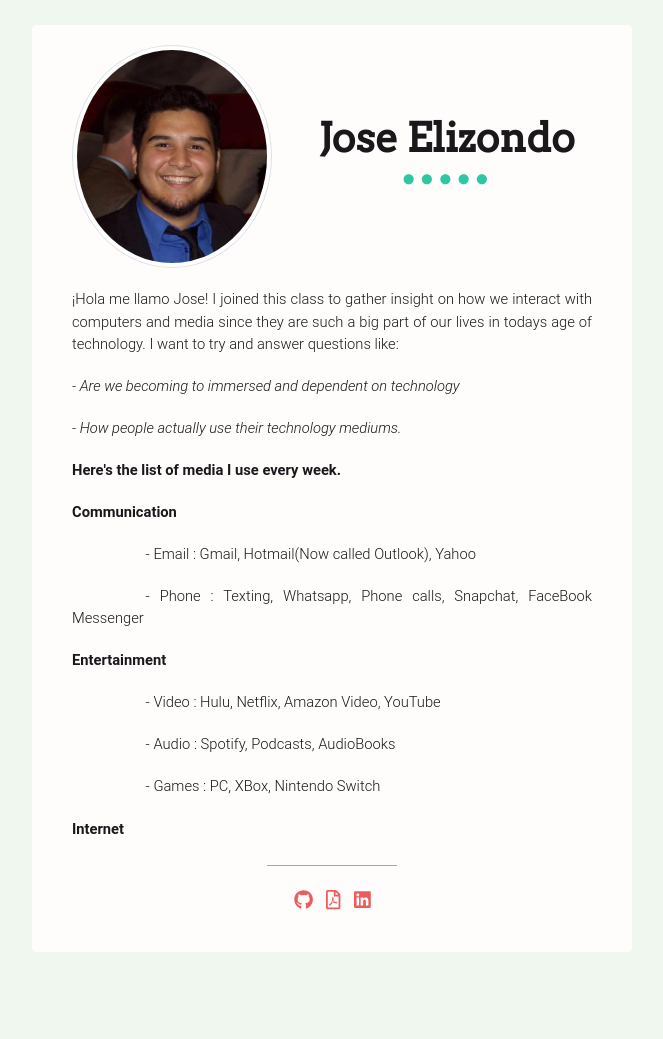
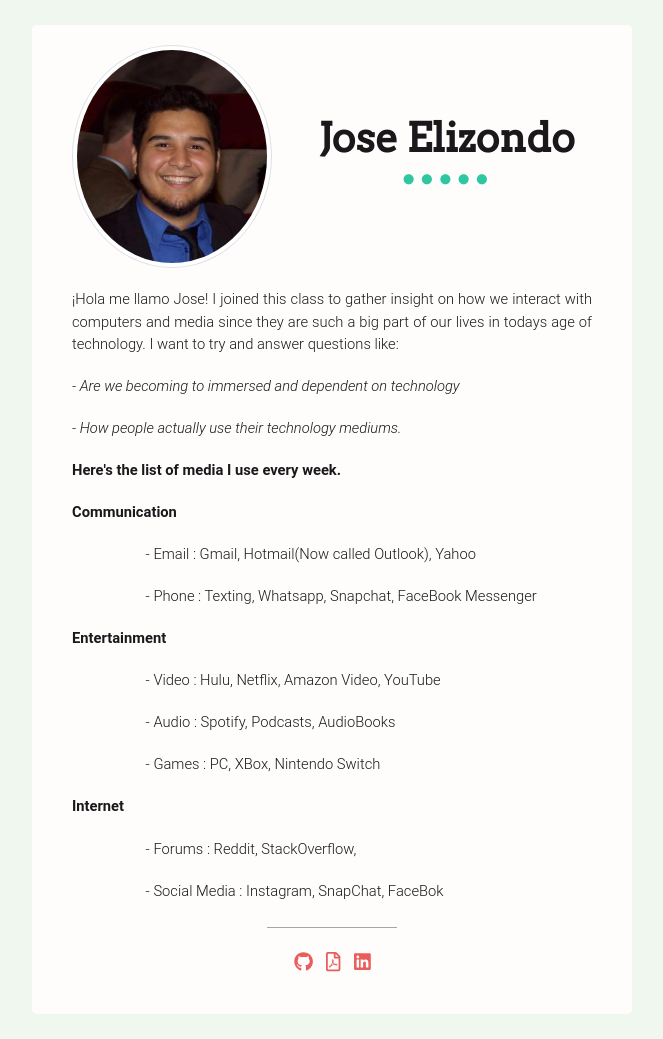
Before and after one commit to JElizondo033/ElizondoLJose.github.io, a Jekyll site: the page CSCE445/index.html, which Jekyll copies as it is, in a window 1280 px wide. Shown: the whole page, without its empty margins (308-971 px from the left). Built offline with Jekyll 4.4.1, drawn with Linux system fonts in a browser that asks for light colours; nearby versions of some CDN libraries; before the commit the page ends 977 px from its top, so only the background shows below that.

Commit message:
More changes on text

```diff
--- a/CSCE445/index.html
+++ b/CSCE445/index.html
@@ -162,11 +162,13 @@
             <p class="lead">
                 <b>Communication</b>
                 </p>
+
+                <!-- style="text-indent: 5em;" adds 5 spaces before the text starts -->
               <p class="lead" style="text-indent: 5em;">
                 	- Email : Gmail, Hotmail(Now called Outlook), Yahoo
                 	</p>
             <p class="lead" style="text-indent: 5em;">
-                	- Phone : Texting, Whatsapp, Phone calls, Snapchat, FaceBook Messenger
+                	- Phone : Texting, Whatsapp, Snapchat, FaceBook Messenger
                 	</p>
     	  	 <p class="lead">
             	<b>Entertainment</b>
@@ -182,6 +184,13 @@
             	  </p>
             <p class="lead">
             	<b>Internet</b>
+            		 <p class="lead" style="text-indent: 5em;">
+            		- Forums : Reddit, StackOverflow,
+            		 </p>
+            		  <p class="lead" style="text-indent: 5em;">
+            		- Social Media : Instagram, SnapChat, FaceBok
+            		 </p>
+            	 </p>
             </p>
 
                 <hr/>
```
